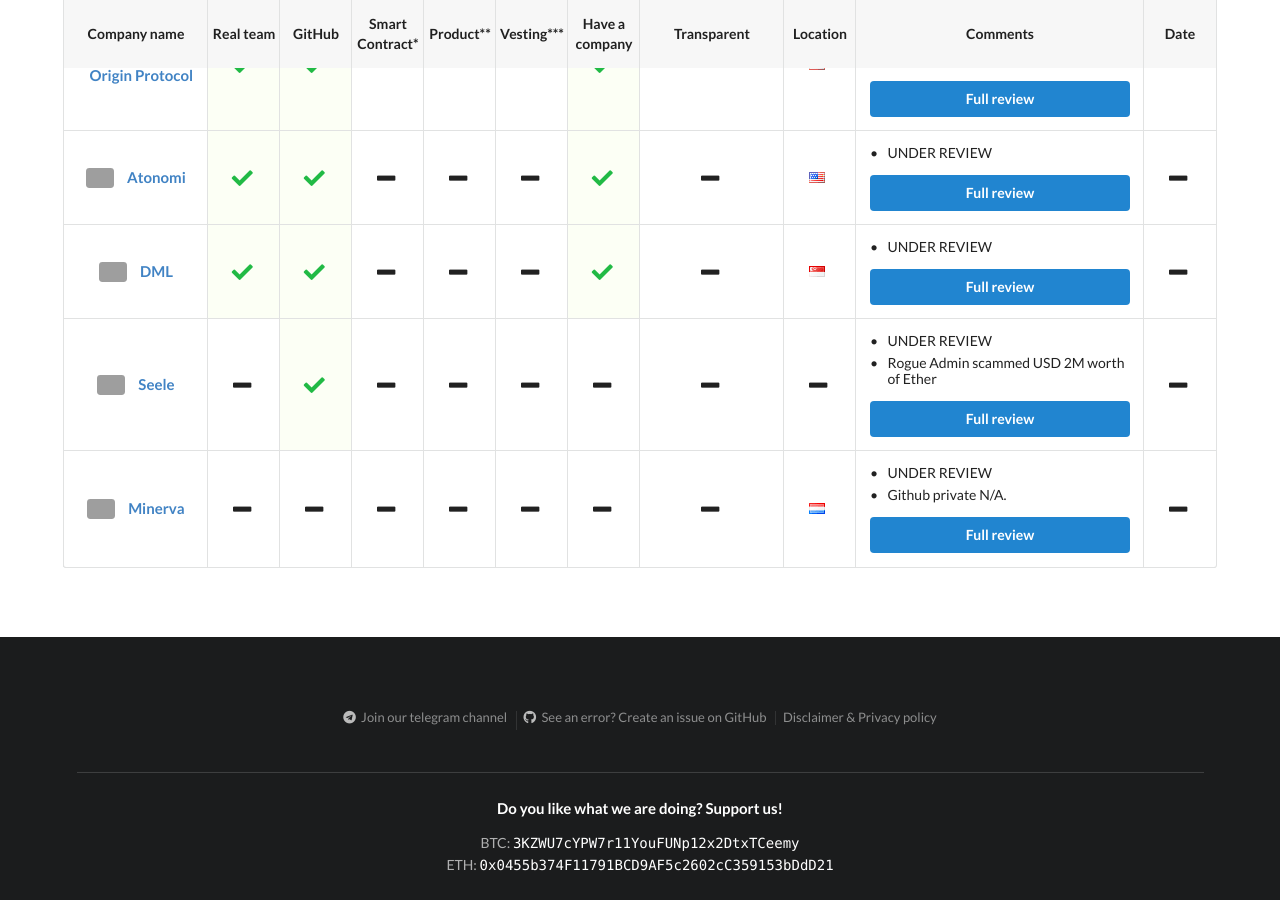
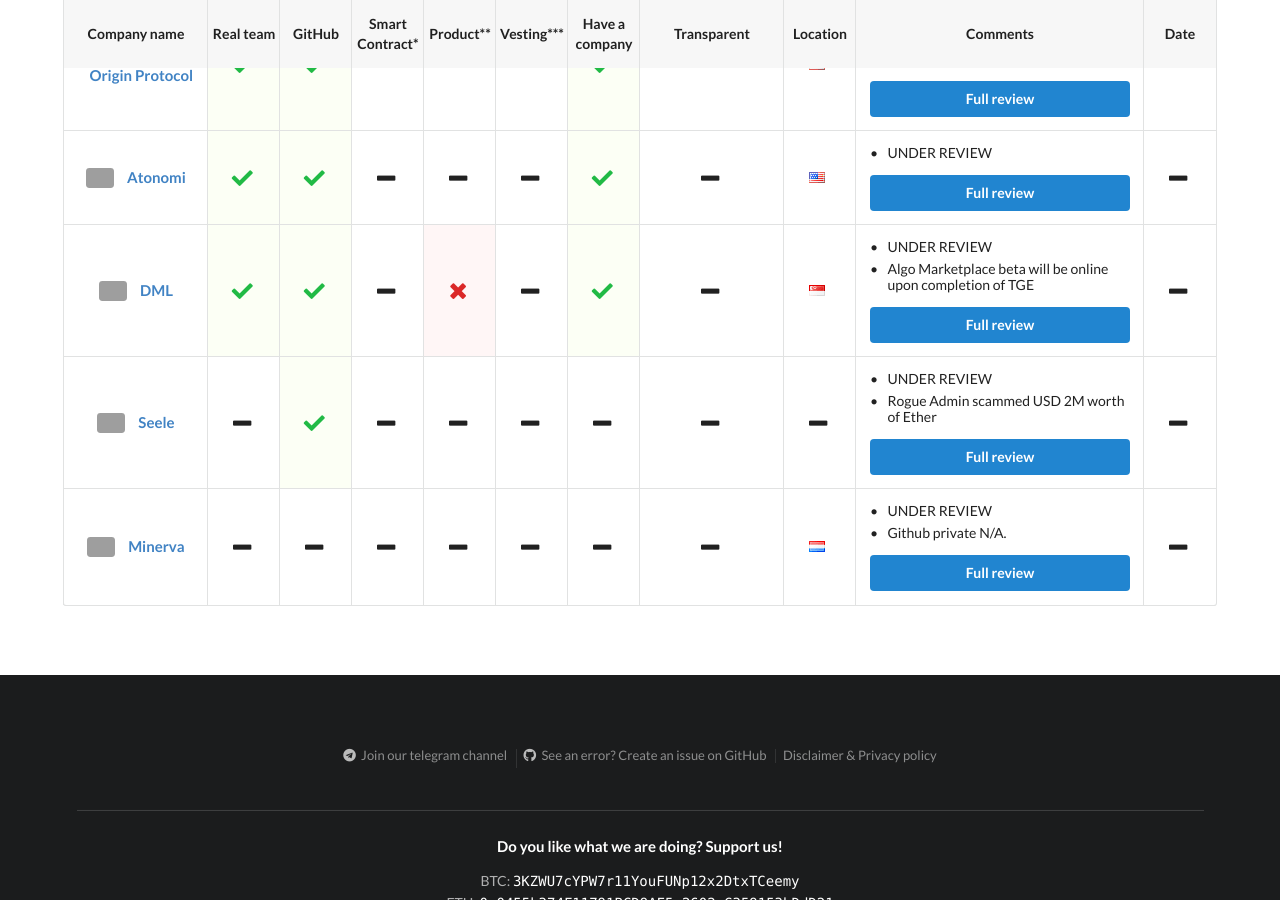
Before and after one commit to ico-check/ico-check, a Jekyll site: the page built from in-review.md, in a window 1280 px wide and 900 px high, scrolled down 1325 px. Built offline with Jekyll 4.4.1, drawn with Linux system fonts in a browser that asks for light colours; nearby versions of some CDN libraries; grey boxes are pictures that could not be loaded.

Commit message:
43-dml-ico-check
Added comment

```diff
--- a/_data/in-review-icos.yml
+++ b/_data/in-review-icos.yml
@@ -172,13 +172,14 @@
   real_team: true
   github: true
   smart_contract:
-  product:
+  product: false
   min_vesting:
   have_company: true
   transparent:
   location: Singapore
   comments:
     - content: UNDER REVIEW
+    - content: Algo Marketplace beta will be online upon completion of TGE
   ico_start_date:
   ico_end_date:
   safe: false
```
